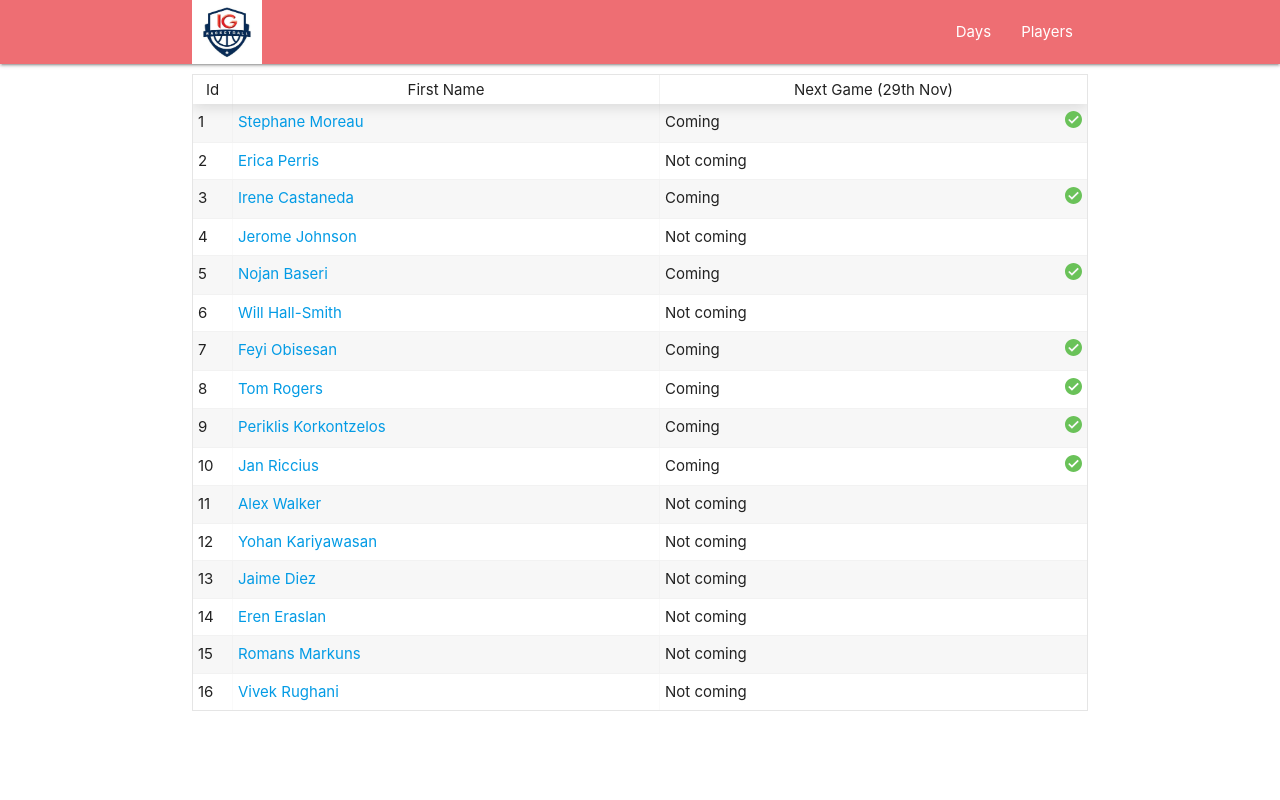
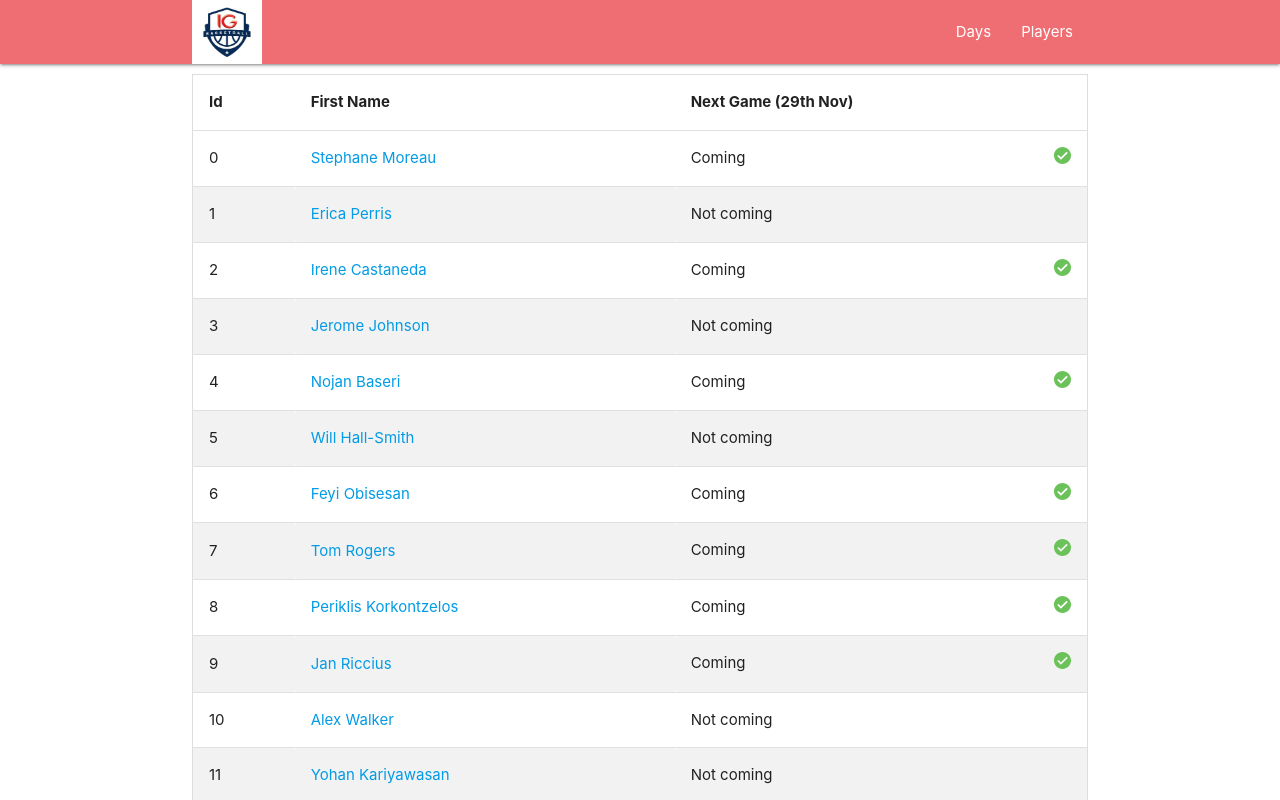
Before and after one commit to stmoreau/basketball-ig, a React app: page / in a window 1280 px wide. Shown: the top 800 px of the page. Built offline with nearby package versions, Linux system fonts and the light colour scheme.

Commit message:
update to react 16.7.0-alpha.0 and remove react-table

```diff
--- a/package.json
+++ b/package.json
@@ -35,11 +35,10 @@
     "postcss-loader": "2.0.8",
     "promise": "8.0.1",
     "raf": "3.4.0",
-    "react": "^16.5.2",
+    "react": "16.7.0-alpha.0",
     "react-dev-utils": "^5.0.2",
-    "react-dom": "^16.5.2",
+    "react-dom": "16.7.0-alpha.0",
     "react-router-dom": "^4.3.1",
-    "react-table": "^6.8.6",
     "resolve": "1.6.0",
     "style-loader": "0.19.0",
     "sw-precache-webpack-plugin": "0.11.4",
--- a/src/Players.js
+++ b/src/Players.js
@@ -1,67 +1,81 @@
-import React, { Component } from "react";
-import { Link } from "react-router-dom";
-import { players } from "./helpers/constants";
-import ReactTable from "react-table";
-import "react-table/react-table.css";
+import React, { useState } from "react";
+import TableRow from "./TableRow";
+import { players, columns } from "./helpers/constants";
+import TableHeader from "./TableHeader";
 
-class Players extends Component {
-  constructor() {
-    super();
-    this.state = {
-      data: players
-    };
+const Players = () => {
+  const [tablePlayers, setPlayers] = useState(players);
+  const [directions, setDirections] = useState({
+    id: "",
+    name: "",
+    accepted: ""
+  });
+
+  function sort(sortKey, dir) {
+    handleSetPlayers(sortKey, tablePlayers, dir);
+    handleSetDirections(sortKey, directions);
   }
-  render() {
-    const { data } = this.state;
-    return (
-      <div>
-        <ReactTable
-          data={data}
-          columns={[
-            {
-              Header: "Id",
-              id: "id",
-              maxWidth: 40,
-              accessor: d => d.id + 1
-            },
-            {
-              Header: "First Name",
-              id: "name",
-              accessor: d => (
-                <Link
-                  to={
-                    process.env.PUBLIC_URL +
-                    "/players/" +
-                    d.name.toLowerCase().replace(" ", ".")
-                  }
-                >
-                  {d.name}
-                </Link>
-              )
-            },
-            {
-              Header: "Next Game (29th Nov)",
-              id: "accepted",
-              accessor: d =>
-                d.accepted ? (
-                  <span>
-                    Coming
-                    <span className="secondary-content">
-                      <i className="check" />
-                    </span>
-                  </span>
-                ) : (
-                  "Not coming"
-                )
-            }
-          ]}
-          defaultPageSize={players.length}
-          showPagination={false}
-          className="-striped -highlight"
-        />
-      </div>
-    );
+
+  function handleSetPlayers(sortKey, tablePlayers, dir) {
+    const newData = Array.from(tablePlayers);
+    if (dir === "des") {
+      newData.sort((a, b) => {
+        return handleSetPlayersHelper(sortKey, a, b);
+      });
+    } else {
+      newData.sort((b, a) => {
+        return handleSetPlayersHelper(sortKey, a, b);
+      });
+    }
+
+    setPlayers(newData);
   }
-}
+
+  function handleSetPlayersHelper(sortKey, a, b) {
+    if (typeof a[sortKey] === "string") {
+      return String(b[sortKey]).localeCompare(String(a[sortKey]));
+    } else {
+      return b[sortKey] - a[sortKey];
+    }
+  }
+
+  function handleSetDirections(sortKey, directions) {
+    const newDirections = Object.assign({}, directions);
+    for (var k in newDirections) {
+      if (k === sortKey) {
+        if (newDirections[k] === "des") {
+          newDirections[k] = "asc";
+        } else {
+          newDirections[k] = "des";
+        }
+      } else {
+        newDirections[k] = "";
+      }
+    }
+    setDirections(newDirections);
+  }
+
+  return (
+    <table id="playersTable">
+      <thead>
+        <tr>
+          {columns.map((column, i) => (
+            <TableHeader
+              key={column.id}
+              direction={directions[column.id]}
+              handleClick={() => sort(column.id, directions[column.id])}
+              column={column}
+            />
+          ))}
+        </tr>
+      </thead>
+      <tbody>
+        {tablePlayers.map((player, i) => (
+          <TableRow key={player.name} player={player} />
+        ))}
+      </tbody>
+    </table>
+  );
+};
 
 export default Players;
--- /dev/null
+++ b/src/TableHeader.js
@@ -0,0 +1,12 @@
+import React from "react";
+
+const TableHeader = ({ column, handleClick, direction }) => {
+  return (
+    <th onClick={handleClick}>
+      {column.header}
+      <i className={direction} />
+    </th>
+  );
+};
+
+export default TableHeader;
--- /dev/null
+++ b/src/TableRow.js
@@ -0,0 +1,36 @@
+import React from "react";
+import { Link } from "react-router-dom";
+
+const TableRow = ({ player, i }) => {
+  return (
+    <tr>
+      <td>{player.id}</td>
+      <td>
+        <Link
+          to={
+            process.env.PUBLIC_URL +
+            "/players/" +
+            player.name.toLowerCase().replace(" ", ".")
+          }
+        >
+          {player.name}
+        </Link>
+      </td>
+
+      <td>
+        {player.accepted ? (
+          <span>
+            Coming
+            <span className="secondary-content">
+              <i className="check" />
+            </span>
+          </span>
+        ) : (
+          "Not coming"
+        )}
+      </td>
+    </tr>
+  );
+};
+
+export default TableRow;
--- a/src/helpers/constants.js
+++ b/src/helpers/constants.js
@@ -1,160 +1,160 @@
 const players = [{
     id: 0,
-        name: 'Stephane Moreau',
-        email: 'Stephane.Moreau@ig.com',
-        title: 'Front End Developer',
-        interest: 'High',
-        days: ['Monday', 'Tuesday', 'Wednesday', 'Thursday', 'Friday'],
+    name: "Stephane Moreau",
+    email: "Stephane.Moreau@ig.com",
+    title: "Front End Developer",
+    interest: "High",
+    days: ["Monday", "Tuesday", "Wednesday", "Thursday", "Friday"],
     datesParticipated: [],
     accepted: true
   },
   {
     id: 1,
-        name: 'Erica Perris',
-        email: 'Erica.Perris@ig.com',
-        title: 'Operational Risk Manager',
-        interest: 'High',
-        days: ['Monday', 'Wednesday', 'Friday'],
+    name: "Erica Perris",
+    email: "Erica.Perris@ig.com",
+    title: "Operational Risk Manager",
+    interest: "High",
+    days: ["Monday", "Wednesday", "Friday"],
     datesParticipated: [],
     accepted: false
   },
   {
     id: 2,
-        name: 'Irene Castaneda',
-        email: 'Irene.Castaneda@ig.com',
-        title: 'Off-page Search Manager, DailyFX',
-        interest: 'High',
-        days: ['Tuesday', 'Wednesday', 'Thursday'],
+    name: "Irene Castaneda",
+    email: "Irene.Castaneda@ig.com",
+    title: "Off-page Search Manager, DailyFX",
+    interest: "High",
+    days: ["Tuesday", "Wednesday", "Thursday"],
     datesParticipated: [],
     accepted: true
   },
   {
     id: 3,
-        name: 'Jerome Johnson',
-        email: 'Jerome.Johnson@ig.com',
-        title: 'UK New Business Manager',
-        interest: 'High',
-        days: ['Monday', 'Thursday', 'Friday'],
+    name: "Jerome Johnson",
+    email: "Jerome.Johnson@ig.com",
+    title: "UK New Business Manager",
+    interest: "High",
+    days: ["Monday", "Thursday", "Friday"],
     datesParticipated: [],
     accepted: false
   },
   {
     id: 4,
-        name: 'Nojan Baseri',
-        email: 'Nojan.Baseri@ig.com',
-        title: 'Premium Account Executive',
-        interest: 'High',
-        days: ['Monday', 'Wednesday', 'Thursday'],
+    name: "Nojan Baseri",
+    email: "Nojan.Baseri@ig.com",
+    title: "Premium Account Executive",
+    interest: "High",
+    days: ["Monday", "Wednesday", "Thursday"],
     datesParticipated: [],
     accepted: true
   },
   {
     id: 5,
-        name: 'Will Hall-Smith',
-        email: 'Will.Hall-Smith@ig.com',
-        title: 'Senior Copywriter',
-        interest: 'High',
-        days: ['Monday', 'Tuesday', 'Wednesday', 'Thursday', 'Friday'],
+    name: "Will Hall-Smith",
+    email: "Will.Hall-Smith@ig.com",
+    title: "Senior Copywriter",
+    interest: "High",
+    days: ["Monday", "Tuesday", "Wednesday", "Thursday", "Friday"],
     datesParticipated: [],
     accepted: false
   },
   {
     id: 6,
-        name: 'Feyi Obisesan',
-        email: 'Feyi.Obisesan@ig.com',
-        title: 'Associate QA Tester',
-        interest: 'High',
-        days: ['Monday', 'Tuesday', 'Wednesday', 'Thursday'],
+    name: "Feyi Obisesan",
+    email: "Feyi.Obisesan@ig.com",
+    title: "Associate QA Tester",
+    interest: "High",
+    days: ["Monday", "Tuesday", "Wednesday", "Thursday"],
     datesParticipated: [],
     accepted: true
   },
   {
     id: 7,
-        name: 'Tom Rogers',
-        email: 'Tom.Rogers@ig.com',
-        title: 'Trading Services Trainee',
-        interest: 'High',
-        days: ['Monday', 'Tuesday', 'Wednesday', 'Thursday', 'Friday'],
+    name: "Tom Rogers",
+    email: "Tom.Rogers@ig.com",
+    title: "Trading Services Trainee",
+    interest: "High",
+    days: ["Monday", "Tuesday", "Wednesday", "Thursday", "Friday"],
     datesParticipated: [],
     accepted: true
   },
   {
     id: 8,
-        name: 'Periklis Korkontzelos',
-        email: 'Periklis.Korkontzelos@ig.com',
-        title: 'Associate Data Scientist',
-        interest: 'High',
-        days: ['Monday', 'Tuesday', 'Thursday', 'Friday'],
+    name: "Periklis Korkontzelos",
+    email: "Periklis.Korkontzelos@ig.com",
+    title: "Associate Data Scientist",
+    interest: "High",
+    days: ["Monday", "Tuesday", "Thursday", "Friday"],
     datesParticipated: [],
     accepted: true
   },
   {
     id: 9,
-        name: 'Jan Riccius',
-        email: 'Jan.Riccius@ig.com',
-        title: 'Trading Services Trainee',
-        interest: 'High',
-        days: ['Monday', 'Tuesday', 'Wednesday', 'Thursday', 'Friday'],
+    name: "Jan Riccius",
+    email: "Jan.Riccius@ig.com",
+    title: "Trading Services Trainee",
+    interest: "High",
+    days: ["Monday", "Tuesday", "Wednesday", "Thursday", "Friday"],
     datesParticipated: [],
     accepted: true
   },
   {
     id: 10,
-        name: 'Alex Walker',
-        email: 'Alex.Walker@ig.com',
-        title: 'Business Analyst',
-        interest: 'High',
-        days: ['Monday', 'Tuesday', 'Wednesday'],
+    name: "Alex Walker",
+    email: "Alex.Walker@ig.com",
+    title: "Business Analyst",
+    interest: "High",
+    days: ["Monday", "Tuesday", "Wednesday"],
     datesParticipated: [],
     accepted: false
   },
   {
     id: 11,
-        name: 'Yohan Kariyawasan',
-        email: 'Yohan.Kariyawasan@ig.com',
-        title: 'Sales Trader',
-        interest: 'High',
-        days: ['Monday', 'Wednesday', 'Thursday', 'Friday'],
+    name: "Yohan Kariyawasan",
+    email: "Yohan.Kariyawasan@ig.com",
+    title: "Sales Trader",
+    interest: "High",
+    days: ["Monday", "Wednesday", "Thursday", "Friday"],
     datesParticipated: [],
     accepted: false
   },
   {
     id: 12,
-        name: 'Jaime Diez',
-        email: 'Jaime.Diez@ig.com',
-        title: 'Trading Services Trainee',
-        interest: 'High',
-        days: ['Monday', 'Tuesday', 'Thursday', 'Friday'],
+    name: "Jaime Diez",
+    email: "Jaime.Diez@ig.com",
+    title: "Trading Services Trainee",
+    interest: "High",
+    days: ["Monday", "Tuesday", "Thursday", "Friday"],
     datesParticipated: [],
     accepted: false
   },
   {
     id: 13,
-        name: 'Eren Eraslan',
-        email: 'eren.eraslan@ig.com',
-        title: 'MTF Analyst',
-        interest: 'Medium',
-        days: ['Wednesday', 'Thursday'],
+    name: "Eren Eraslan",
+    email: "eren.eraslan@ig.com",
+    title: "MTF Analyst",
+    interest: "Medium",
+    days: ["Wednesday", "Thursday"],
     datesParticipated: [],
     accepted: false
   },
   {
     id: 14,
-        name: 'Romans Markuns',
-        email: 'Romans.Markuns@ig.com',
-        title: 'Developer',
-        interest: 'Medium',
-        days: ['Tuesday', 'Wednesday'],
+    name: "Romans Markuns",
+    email: "Romans.Markuns@ig.com",
+    title: "Developer",
+    interest: "Medium",
+    days: ["Tuesday", "Wednesday"],
     datesParticipated: [],
     accepted: false
   },
   {
     id: 15,
-        name: 'Vivek Rughani',
-        email: 'vivek.rughani@ig.com',
-        title: 'Product Owner - Marketing Technology',
-        interest: 'Medium',
-        days: ['Monday', 'Wednesday', 'Thursday'],
+    name: "Vivek Rughani",
+    email: "vivek.rughani@ig.com",
+    title: "Product Owner - Marketing Technology",
+    interest: "Medium",
+    days: ["Monday", "Wednesday", "Thursday"],
     datesParticipated: [],
     accepted: false
   }
@@ -162,7 +162,22 @@ const players = [{
 
 const weekDays = ["Monday", "Tuesday", "Wednesday", "Thursday", "Friday"];
 
+const columns = [{
+    header: "Id",
+    id: "id"
+  },
+  {
+    header: "First Name",
+    id: "name"
+  },
+  {
+    header: "Next Game (29th Nov)",
+    id: "accepted"
+  }
+]
+
 export {
   players,
-    weekDays
+  weekDays,
+  columns
 };
--- a/src/less/index.less
+++ b/src/less/index.less
@@ -8,6 +8,46 @@ body {
 
     li a.active {
       background-color: rgba(0, 0, 0, 0.1);
+    }
+  }
+
+  table {
+    border-spacing: 0;
+    width: 100%;
+    border: 1px solid #ddd;
+
+    th {
+      cursor: pointer;
+
+      i {
+        display: none;
+        border: solid black;
+        border-width: 0 3px 3px 0;
+        padding: 6px;
+        float: right;
+
+        &.asc {
+          display: block;
+          margin-top: 5px;
+          transform: rotate(-135deg);
+        }
+
+        &.des {
+          display: block;
+          margin-bottom: 5px;
+          transform: rotate(45deg);
+        }
+      }
+    }
+
+    th,
+    td {
+      text-align: left;
+      padding: 16px;
+    }
+
+    tr:nth-child(even) {
+      background-color: #f2f2f2;
     }
   }
 
```
Also changed, not shown: 1 other file (tests, documents, lock files or other folders). Lines whose indentation alone changed are shown as unchanged.
